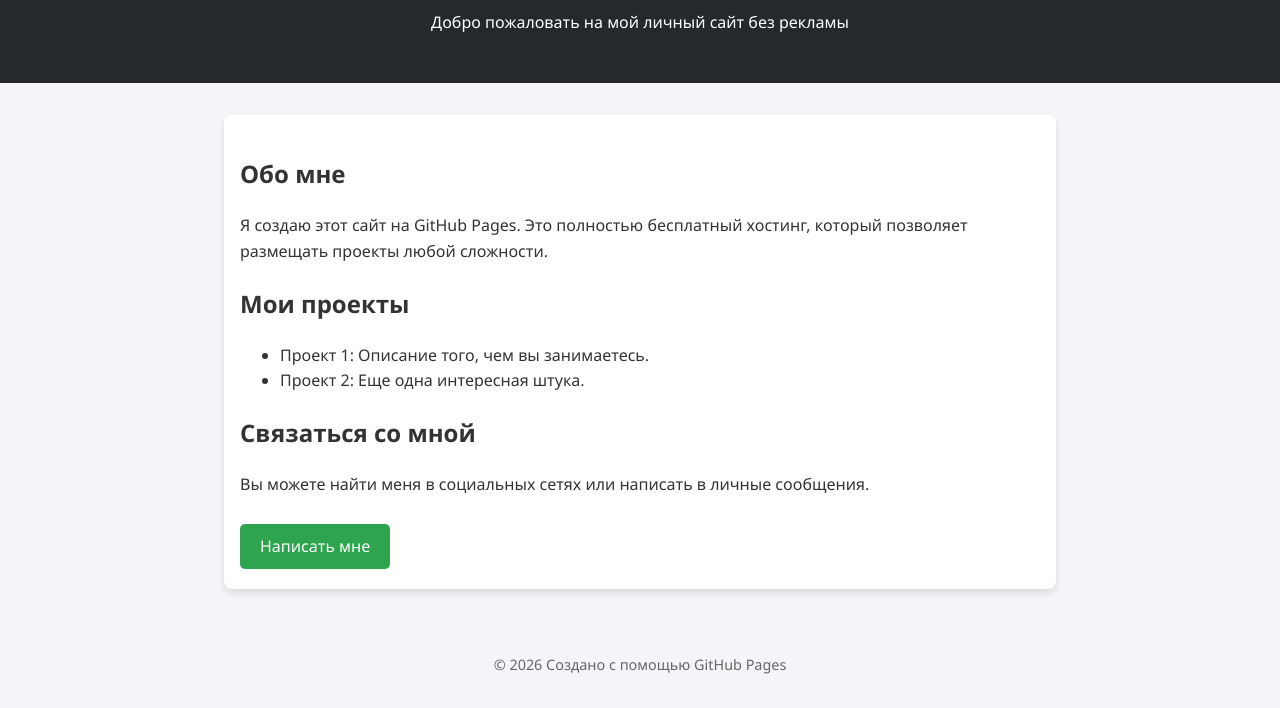
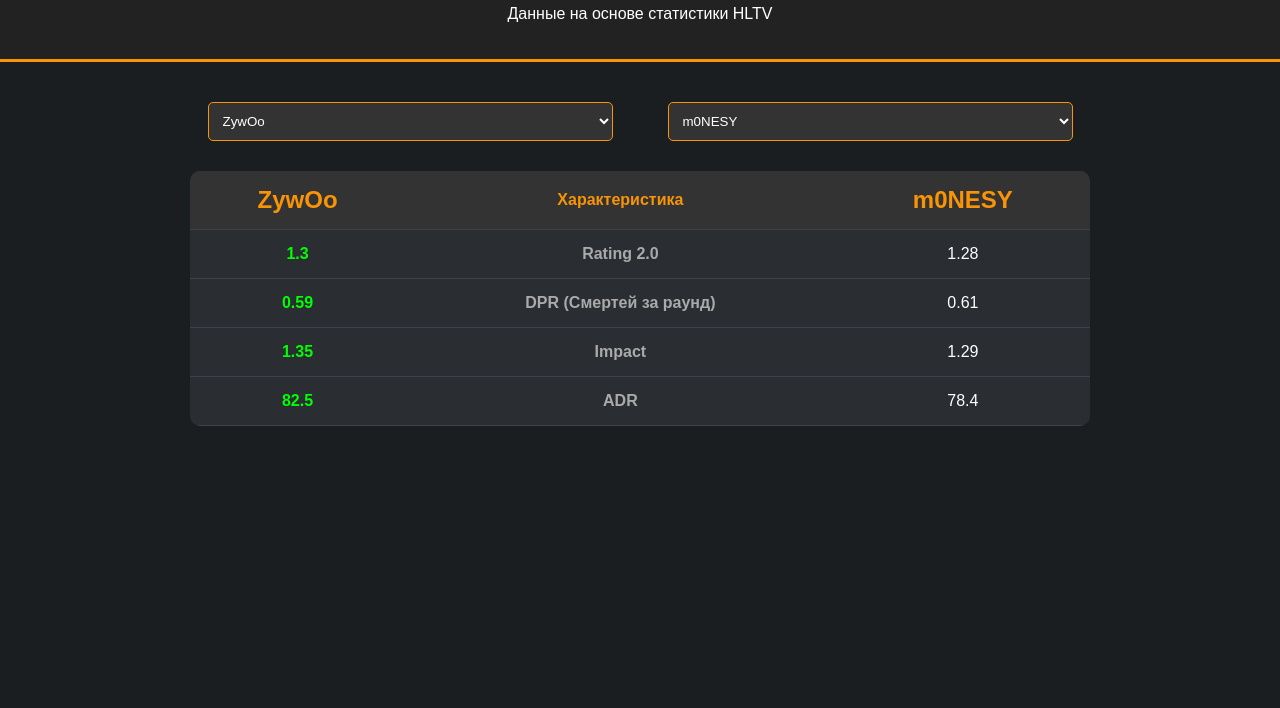
Before and after one commit to radiumpubg-hue/radium.github.io, a plain HTML site: page index.html in a window 1280 px wide. Shown: the part 95-803 px from the top of the page. Drawn offline with Linux system fonts and the light colour scheme.

Commit message:
Update index.html

```diff
--- a/index.html
+++ b/index.html
@@ -3,44 +3,109 @@
 <head>
     <meta charset="UTF-8">
     <meta name="viewport" content="width=device-width, initial-scale=1.0">
-    <title>Мой Личный Сайт</title>
+    <title>CS Counter - Сравнение игроков</title>
     <style>
-        /* Основные стили для красоты */
-        body { font-family: 'Segoe UI', Tahoma, Geneva, Verdana, sans-serif; margin: 0; line-height: 1.6; color: #333; background: #f4f4f9; }
-        header { background: #24292e; color: #fff; padding: 2rem 1rem; text-align: center; }
-        .container { max-width: 800px; margin: 2rem auto; padding: 0 1rem; background: #fff; border-radius: 8px; box-shadow: 0 4px 6px rgba(0,0,0,0.1); padding-top: 20px; padding-bottom: 20px; }
-        h1 { margin-top: 0; }
-        .btn { display: inline-block; background: #2ea44f; color: white; padding: 10px 20px; text-decoration: none; border-radius: 5px; margin-top: 10px; }
-        .btn:hover { background: #2c974b; }
-        footer { text-align: center; padding: 2rem; font-size: 0.9rem; color: #666; }
-        img { max-width: 100%; border-radius: 8px; }
+        :root { --cs-orange: #f89406; --cs-dark: #222; }
+        body { font-family: 'Arial', sans-serif; background: #1b1e21; color: white; margin: 0; text-align: center; }
+        header { background: var(--cs-dark); padding: 20px; border-bottom: 3px solid var(--cs-orange); }
+        .container { max-width: 900px; margin: 20px auto; padding: 20px; }
+
+        .selector-area { display: flex; justify-content: space-around; margin-bottom: 30px; gap: 20px; }
+        select { padding: 10px; background: #333; color: white; border: 1px solid var(--cs-orange); border-radius: 5px; width: 45%; }
+
+        .comparison-table { width: 100%; border-collapse: collapse; background: #2a2d32; border-radius: 10px; overflow: hidden; }
+        th, td { padding: 15px; border-bottom: 1px solid #3e4248; text-align: center; }
+        th { background: #333; color: var(--cs-orange); }
+
+        .winner { color: #00ff00; font-weight: bold; }
+        .stat-name { font-weight: bold; color: #aaa; }
+        .player-header { font-size: 1.5rem; color: var(--cs-orange); }
     </style>
 </head>
 <body>
 
 <header>
-    <h1>Привет, я Radium!</h1>
-    <p>Добро пожаловать на мой личный сайт без рекламы</p>
+    <h1>CS Stats Comparer</h1>
+    <p>Данные на основе статистики HLTV</p>
 </header>
 
 <div class="container">
-    <h2>Обо мне</h2>
-    <p>Я создаю этот сайт на GitHub Pages. Это полностью бесплатный хостинг, который позволяет размещать проекты любой сложности.</p>
+    <div class="selector-area">
+        <select id="player1" onchange="compare()">
+            <option value="zywoo">ZywOo</option>
+            <option value="m0nesy">m0NESY</option>
+            <option value="donk">donk</option>
+        </select>
+        <select id="player2" onchange="compare()">
+            <option value="zywoo">ZywOo</option>
+            <option value="m0nesy" selected>m0NESY</option>
+            <option value="donk">donk</option>
+        </select>
+    </div>
 
-    <h2>Мои проекты</h2>
-    <ul>
-        <li>Проект 1: Описание того, чем вы занимаетесь.</li>
-        <li>Проект 2: Еще одна интересная штука.</li>
-    </ul>
-
-    <h2>Связаться со мной</h2>
-    <p>Вы можете найти меня в социальных сетях или написать в личные сообщения.</p>
-    <a href="#" class="btn">Написать мне</a>
+    <table class="comparison-table">
+        <thead>
+            <tr>
+                <th id="p1-name" class="player-header">Игрок 1</th>
+                <th>Характеристика</th>
+                <th id="p2-name" class="player-header">Игрок 2</th>
+            </tr>
+        </thead>
+        <tbody id="stats-body">
+            </tbody>
+    </table>
 </div>
 
-<footer>
-    &copy; 2026 Создано с помощью GitHub Pages
-</footer>
+<script>
+    // База данных (сюда ты можешь вписывать новых игроков)
+    const players = {
+        zywoo: { name: "ZywOo", rating: 1.30, dpr: 0.59, impact: 1.35, adr: 82.5 },
+        m0nesy: { name: "m0NESY", rating: 1.28, dpr: 0.61, impact: 1.29, adr: 78.4 },
+        donk: { name: "donk", rating: 1.45, dpr: 0.65, impact: 1.70, adr: 95.2 }
+    };
+
+    function compare() {
+        const p1Key = document.getElementById('player1').value;
+        const p2Key = document.getElementById('player2').value;
+
+        const p1 = players[p1Key];
+        const p2 = players[p2Key];
+
+        document.getElementById('p1-name').innerText = p1.name;
+        document.getElementById('p2-name').innerText = p2.name;
+
+        const stats = [
+            { label: "Rating 2.0", key: "rating" },
+            { label: "DPR (Смертей за раунд)", key: "dpr", lowerBetter: true },
+            { label: "Impact", key: "impact" },
+            { label: "ADR", key: "adr" }
+        ];
+
+        let html = "";
+        stats.forEach(stat => {
+            const val1 = p1[stat.key];
+            const val2 = p2[stat.key];
+
+            let class1 = "", class2 = "";
+            if (stat.lowerBetter) {
+                if (val1 < val2) class1 = "winner"; else if (val2 < val1) class2 = "winner";
+            } else {
+                if (val1 > val2) class1 = "winner"; else if (val2 > val1) class2 = "winner";
+            }
+
+            html += `<tr>
+                <td class="${class1}">${val1}</td>
+                <td class="stat-name">${stat.label}</td>
+                <td class="${class2}">${val2}</td>
+            </tr>`;
+        });
+
+        document.getElementById('stats-body').innerHTML = html;
+    }
+
+    // Запуск при загрузке
+    compare();
+</script>
 
 </body>
 </html>
```
